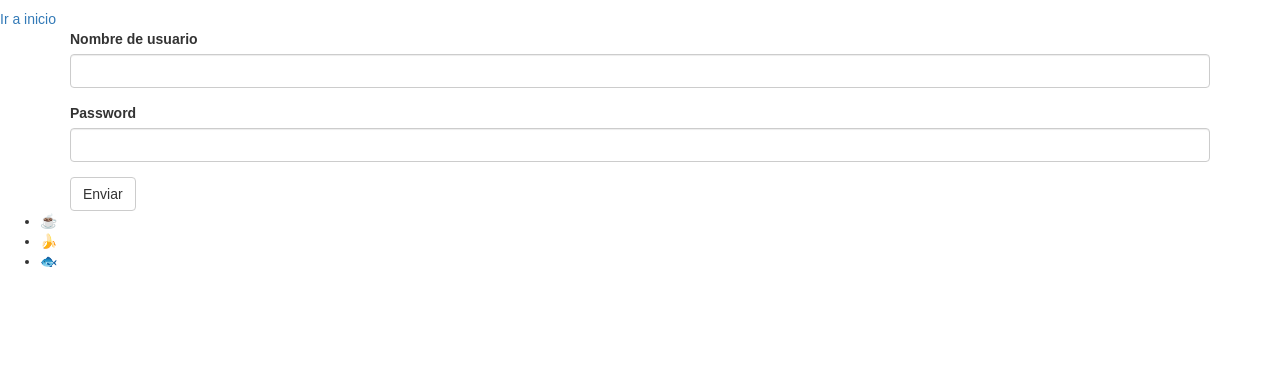
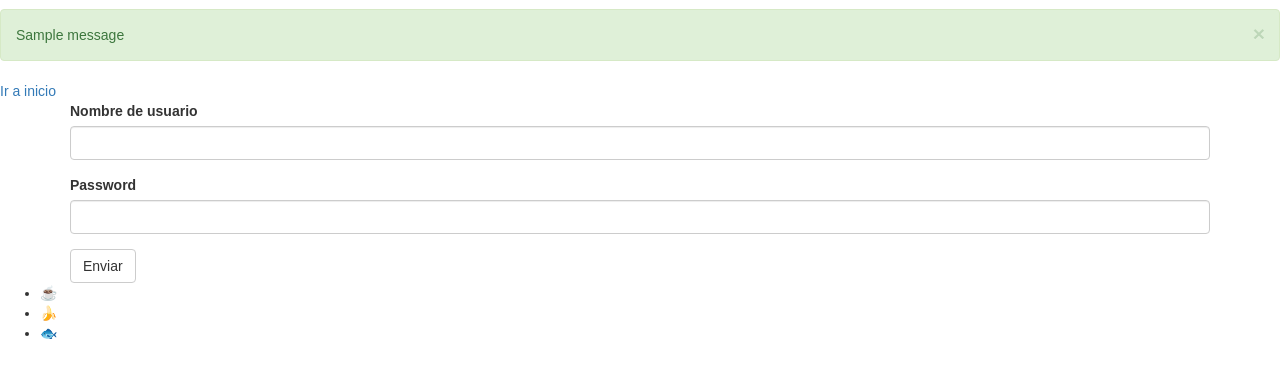
Before and after one commit to JDanielStart/flask, a Flask app: page /hello in a window 1280 px wide. Shown: the part 63-441 px from the top of the page. Run offline with Flask 3, Linux system fonts and the light colour scheme; one stand-in notice (Sample message) is shown; some libraries are stand-ins or nearby versions.

Commit message:
Add alerts using flashes in Flask

```diff
--- a/main.py
+++ b/main.py
@@ -1,4 +1,4 @@
-from flask import Flask, request, make_response, redirect, render_template, session
+from flask import Flask, flash, request, make_response, redirect, render_template, session
 from flask_bootstrap import Bootstrap
 from flask_wtf import FlaskForm
 from wtforms import StringField, PasswordField, SubmitField
@@ -52,6 +52,8 @@ def hello_world():
         username = loginForm.username.data
         session['username'] = username
 
+        flash('Nombre de usuario registrado con éxito')
+
         return make_response(redirect('/hello'))
 
     return render_template('hello.html', **context)
--- a/templates/base.html
+++ b/templates/base.html
@@ -15,7 +15,20 @@
         {% include 'navbar.html' %}
     {% endblock %}
 
+    {% for message in get_flashed_messages() %}
+        <div class="alert alert-success alert-dismissible">
+            <button type="button"
+            data-dismiss="alert"
+            class="close">&times;</button>
+            {{ message }}
+        </div>
+    {% endfor %}
+
     {% block content %}{% endblock %}
+
+    {% block scripts %}
+        {{ super() }}
+    {% endblock %}
 
 {% endblock %}
 </body>
```
